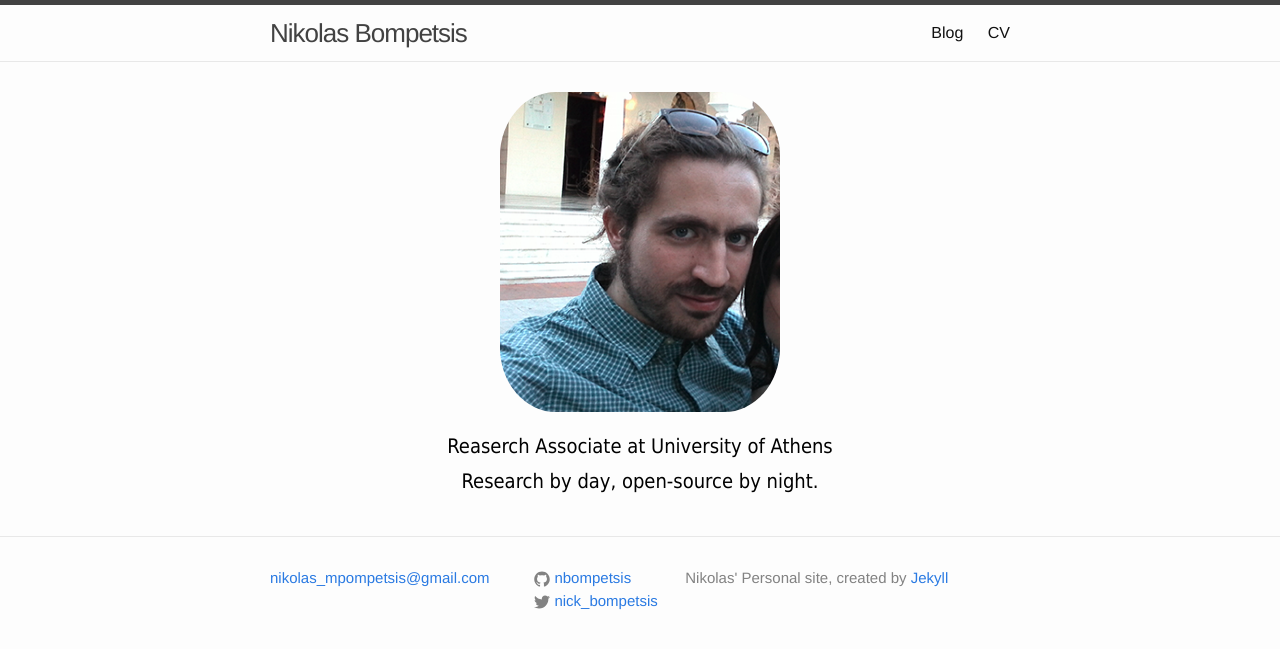
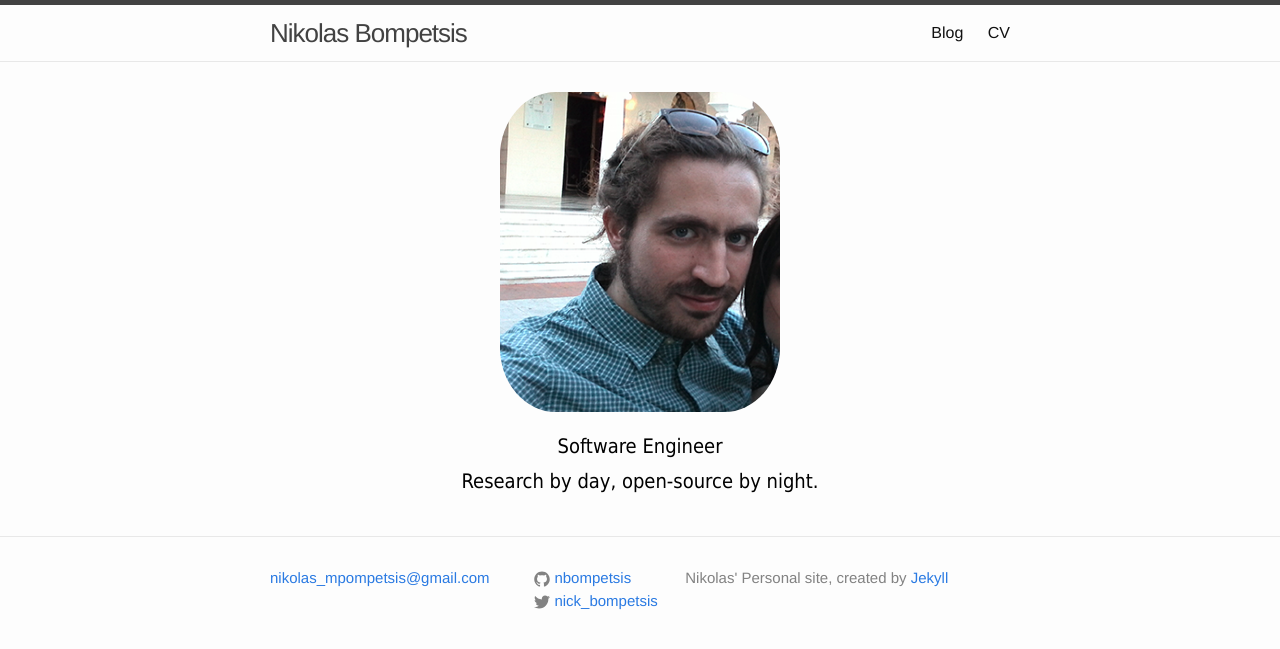
Before and after one commit to nbompetsis/nbompetsis.github.io, a Jekyll site: the page built from index.html, in a window 1280 px wide. Shown: the top 649 px of the page. Built offline with Jekyll 4.4.1, drawn with Linux system fonts in a browser that asks for light colours.

Commit message:
change the text in home - page

```diff
--- a/index.html
+++ b/index.html
@@ -8,7 +8,7 @@ layout: default
 
 <br>
 
-  <h1 class="page-heading">Reaserch Associate at University of Athens</h1>
+  <h1 class="page-heading">Software Engineer</h1>
   <h2 class="page-heading">Research by day, open-source by night.</h1>
 
   <!-- <ul class="post-list">
```
